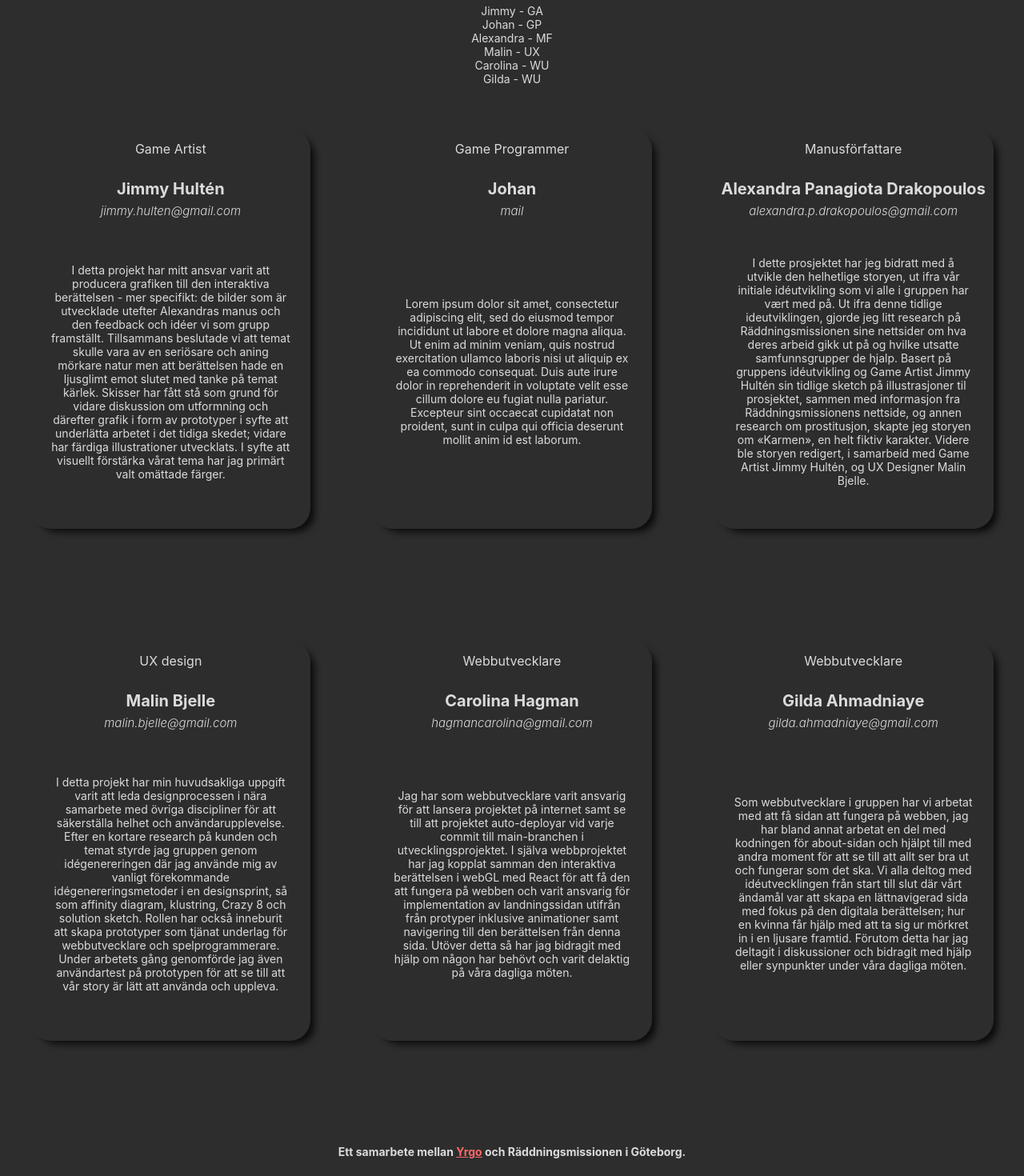
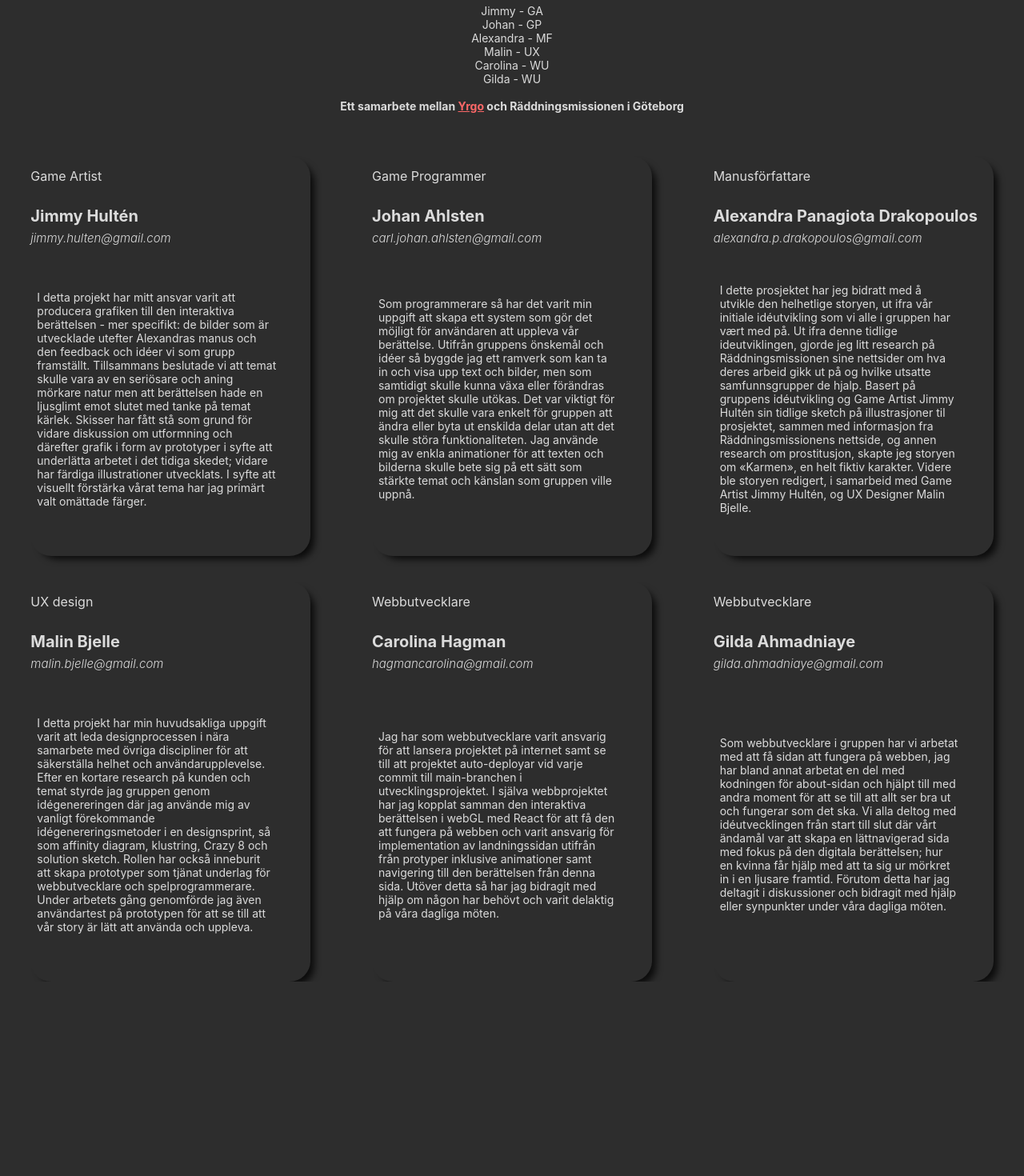
Before and after one commit to carolinahagman/sammanslaget, a React (Create React App) app: page /about in a window 1280 px wide. Shown: the part 68-1538 px from the top of the page at 80% size. After the commit the page ends 1295 px from the top, so only its background shows below. Built offline with nearby package versions, Linux system fonts and the light colour scheme; what react-unity-webgl would draw is missing.

Commit message:
small changes in about again

```diff
--- a/src/components/About.js
+++ b/src/components/About.js
@@ -8,7 +8,7 @@ const About = () => {
             <Link className="homeBtn" to="/">
         Tillbaka
       </Link>
-      <p>
+      <p className="introtext">
         <b>
           <br></br>En digital berättelse skapad av:
           </b><br></br>
@@ -17,21 +17,16 @@ const About = () => {
           <br></br>Alexandra - MF
           <br></br>Malin - UX
           <br></br>Carolina - WU
-          <br></br>Gilda - WU
+          <br></br>Gilda - WU<br></br>
+      <br></br>
+        <b>
+          Ett samarbete mellan <a href="https://www.yrgo.se/" class="yrgolink">Yrgo</a> och Räddningsmissionen i Göteborg<br></br>
+        </b>
       </p>
       <div className="about-container">
       <AboutCards></AboutCards>
       </div>
-      <div className="wrapper">
-      <div className="footer">
-      <p>
-        <b>
-          Ett samarbete mellan <a href="https://www.yrgo.se/" class="yrgolink">Yrgo</a> och Räddningsmissionen i Göteborg.<br></br>
-        </b>
-      </p>
       </div>
-      </div>
-    </div>
   );
 };
 
--- a/src/components/AboutCards.js
+++ b/src/components/AboutCards.js
@@ -12,10 +12,10 @@ const groups = [
   {
     index: 2,
     title: "Game Programmer",
-    name: "Johan",
-    mail: "mail",
+    name: "Johan Ahlsten",
+    mail: "carl.johan.ahlsten@gmail.com",
     description:
-      "Lorem ipsum dolor sit amet, consectetur adipiscing elit, sed do eiusmod tempor incididunt ut labore et dolore magna aliqua. Ut enim ad minim veniam, quis nostrud exercitation ullamco laboris nisi ut aliquip ex ea commodo consequat. Duis aute irure dolor in reprehenderit in voluptate velit esse cillum dolore eu fugiat nulla pariatur. Excepteur sint occaecat cupidatat non proident, sunt in culpa qui officia deserunt mollit anim id est laborum.",
+      "Som programmerare så har det varit min uppgift att skapa ett system som gör det möjligt för användaren att uppleva vår berättelse. Utifrån gruppens önskemål och idéer så byggde jag ett ramverk som kan ta in och visa upp text och bilder, men som samtidigt skulle kunna växa eller förändras om projektet skulle utökas. Det var viktigt för mig att det skulle vara enkelt för gruppen att ändra eller byta ut enskilda delar utan att det skulle störa funktionaliteten. Jag använde mig av enkla animationer för att texten och bilderna skulle bete sig på ett sätt som stärkte temat och känslan som gruppen ville uppnå.",
   },
   {
     index: 3,
@@ -58,7 +58,7 @@ const AboutCards = () => {
       <h1 className="name">{group.name}</h1>
       <h2 className="mail">{group.mail}</h2>
       <div className="about-text">
-        <p>{group.description}</p>
+        <p className="about--text">{group.description}</p>
       </div>
     </div>
   ));
--- a/src/components/about.css
+++ b/src/components/about.css
@@ -8,7 +8,7 @@
   display: grid;
   grid-template-columns: repeat(3, 1fr);
   grid-template-rows: repeat(2, 1fr);
-  height: 160vh;
+  /*height: 160vh;*/
   width: 100%;
   justify-content: center;
   justify-items: center;
@@ -37,7 +37,7 @@
   height: 500px;
   width: 350px;
   border-radius: 26px;
-  justify-items: center;
+  /*justify-items: center;*/
   color: #111111;
   align-content: space-around;
   box-shadow: 8px 7px 8px -3px rgba(0, 0, 0, 0.75);
@@ -54,12 +54,14 @@
   margin-top: -1rem;
   font-weight: normal;
   color: #dbdbdb;
+  text-align: left;
 }
 .name {
   font-size: 20px;
   color: #dbdbdb;
   margin-top: -3rem;
   margin-bottom: 0rem;
+  text-align: left;
 }
 .mail {
   font-size: 15px;
@@ -68,6 +70,7 @@
   font-style: italic;
   font-weight: 300;
   color: #dbdbdb;
+  text-align: left;
 }
 
 p {
@@ -75,6 +78,10 @@ p {
   padding: 0.5rem;
   text-align: center;
   color: #dbdbdb;
+}
+
+.about--text {
+  text-align: left;
 }
 .about-text {
   display: flex;
@@ -103,8 +110,8 @@ p {
   font-size: 20px;
   color: #dbdbdb;
   border-radius: 5px 0px 0px 5px;
-  background: #151515;
-  color: #dbdbdb;
+  background: #dbdbdb;
+  color: #000000;
   border-color: #dbdbdb;
   text-align: right;
   margin-top: 10px;
@@ -112,8 +119,8 @@ p {
 
 .aboutBtn:hover {
   right: 0;
-  background: #dbdbdb;
-  color: #222222;
+  background: #151515;
+  color: #ffffff;
   border-color: #222222;
 }
 
@@ -128,8 +135,8 @@ p {
   font-size: 20px;
   color: #dbdbdb;
   border-radius: 0px 5px 5px 0px;
-  background: #151515;
-  color: #dbdbdb;
+  background: #dbdbdb;
+  color: #000000;
   border-color: #dbdbdb;
   text-align: left;
   margin-top: 10px;
@@ -137,7 +144,7 @@ p {
 
 .homeBtn:hover {
   left: 0;
-  background: #dbdbdb;
-  color: #222222;
+  background: #151515;;
+  color: #ffffff;
   border-color: #222222;
 }
```
